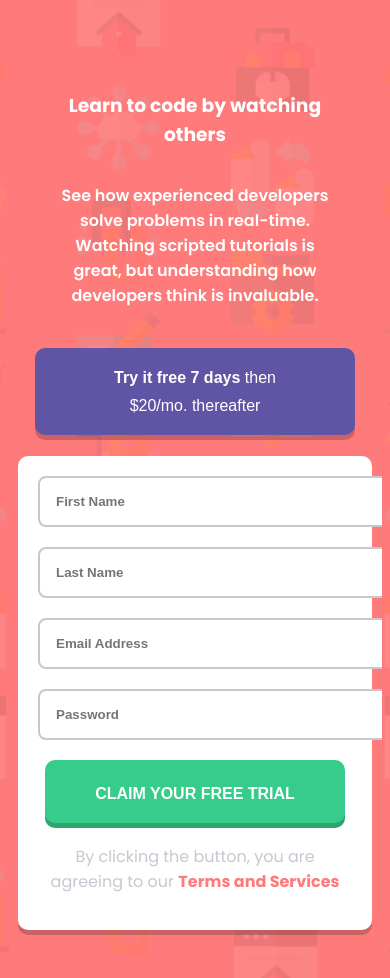
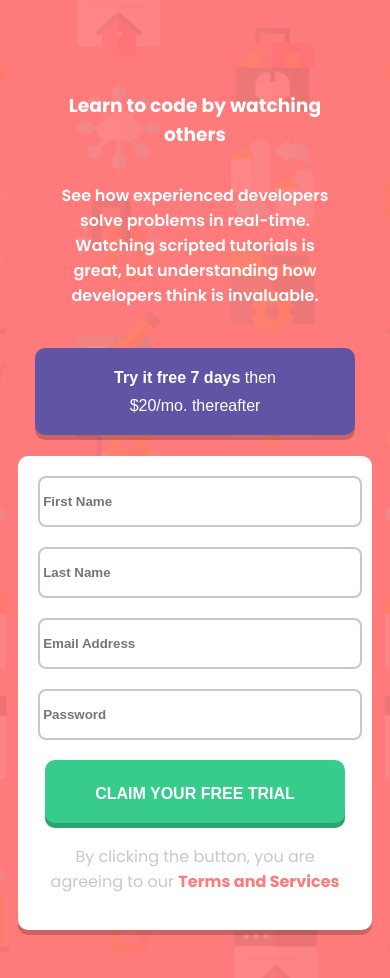
Before and after one commit to Jd33n27/React-intro-form-component, a React (Vite) app: page / in a window 390 px wide. Built offline with nearby package versions, Linux system fonts and the light colour scheme.

Commit message:
fixed responsiveness issue and error styles issue

```diff
--- a/src/App.css
+++ b/src/App.css
@@ -1,12 +1,12 @@
-.container{
+.container {
   overflow: hidden;
   display: grid;
   place-items: center;
   padding: 30px 10px;
 }
 
-@media (min-width: 680px) {
-    .container{
+@media (min-width: 960px) {
+  .container {
     padding: 30px;
   }
 }
--- a/src/components/button/button.module.css
+++ b/src/components/button/button.module.css
@@ -36,7 +36,7 @@
   background-color: var(--lightGreen);
 }
 
-@media (min-width: 680px) {
+@media (min-width: 960px) {
   .variant-secondary {
     width: 40rem;
     padding: 10px 0;
--- a/src/components/formField/formField.module.css
+++ b/src/components/formField/formField.module.css
@@ -2,13 +2,13 @@
   position: relative;
   width: 100%;
   display: flex;
-    flex-direction: column;
+  flex-direction: column;
 }
 
 .input {
   width: 100%;
   font-weight: 700;
-  padding: 1rem 1rem;
+  padding: 1rem 0.2rem;
   border: 2px solid var(--lightGray);
   border-radius: 8px;
 }
@@ -30,7 +30,7 @@
   justify-content: flex-end;
   font-style: italic;
   font-size: 0.875rem;
-  color: var(--color-Red-400);
+  color: var(--Red-400);
   margin-top: 0.25rem;
 }
 
@@ -39,7 +39,7 @@
 }
 
 .inputContainer.error .input {
-  border-color: var(--color-Red-400);
+  border-color: var(--Red-400);
 }
 
 .inputContainer.error .errorMessageContainer {
--- a/src/components/introText/introText.module.css
+++ b/src/components/introText/introText.module.css
@@ -9,13 +9,13 @@
   text-align: center;
 }
 
-@media (min-width: 680px) {
-  .heading{
-  font-weight: 800;
-  font-size: 3.5rem;
+@media (min-width: 960px) {
+  .heading {
+    font-weight: 800;
+    font-size: 3.5rem;
   }
 
-  .paragraph{
+  .paragraph {
     font-weight: 600;
     font-size: 1.2rem;
     text-align: start;
--- a/src/components/signUpForm/signUpForm.module.css
+++ b/src/components/signUpForm/signUpForm.module.css
@@ -1,4 +1,4 @@
-.signUpFormContainer{
+.signUpFormContainer {
   padding: 10px 0;
   max-width: 1440px;
 }
@@ -22,7 +22,7 @@
   gap: 20px;
 }
 
-@media (min-width: 680px) {
+@media (min-width: 960px) {
   .signUpFormContainer {
     display: grid;
     grid-template-columns: 2fr 2fr;
```
Lines whose indentation alone changed are shown as unchanged.
